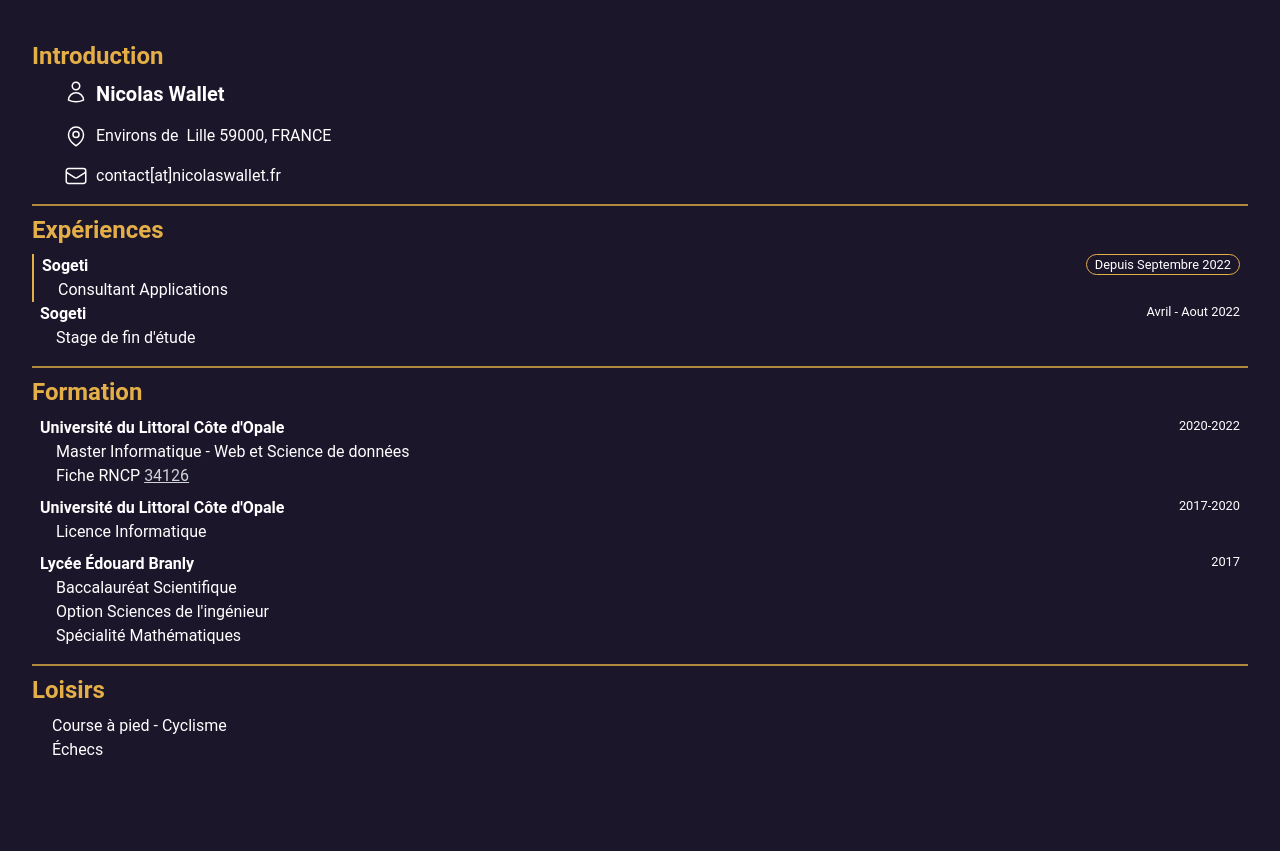
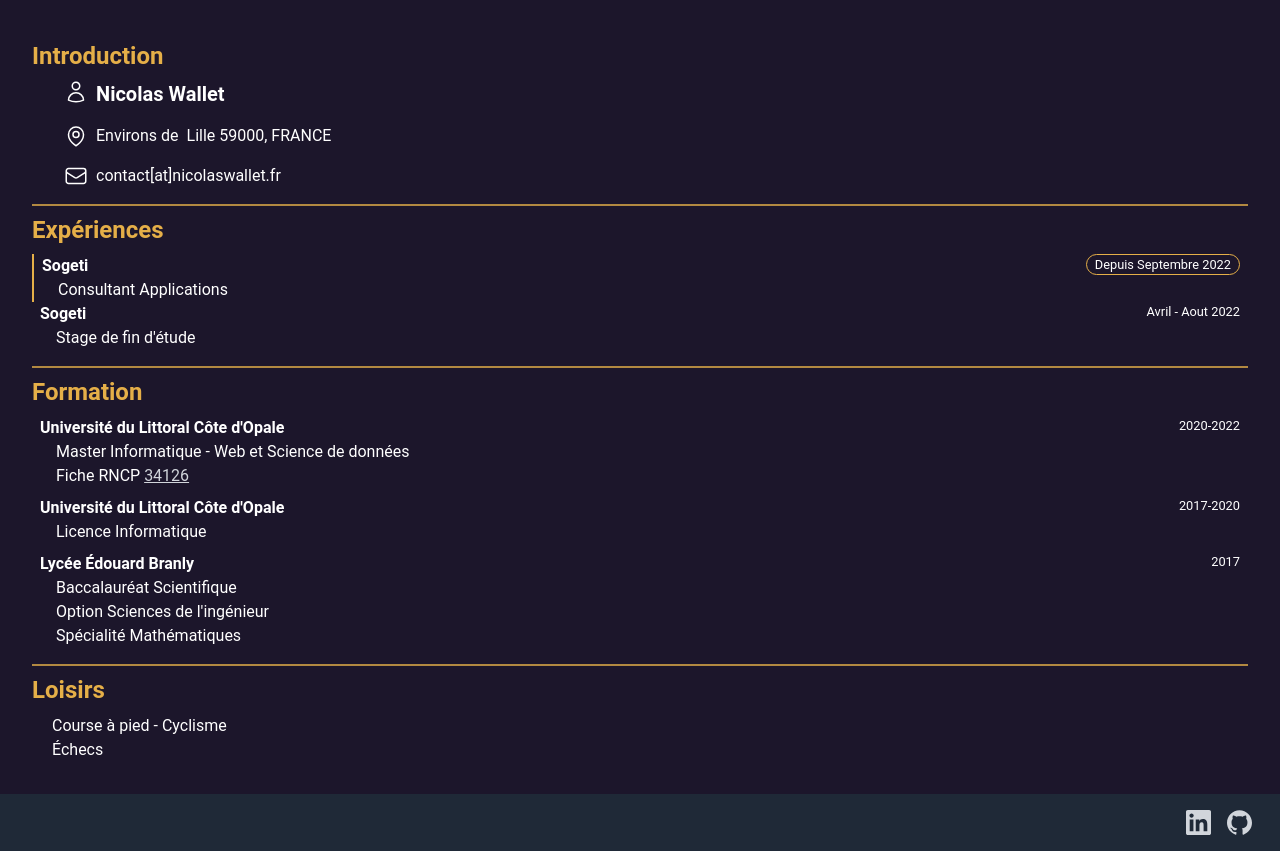
Before and after one commit to Deuzwood/nicolaswallet, an Angular app: page / in a window 1280 px wide. Before the commit the page ends 800 px from the top, so only its background shows below. Built offline with nearby package versions, Linux system fonts and the light colour scheme.

Commit message:
Add footer

```diff
--- a/src/app/app.component.html
+++ b/src/app/app.component.html
@@ -1,5 +1,6 @@
+<div class="flex-1 text-white">
   <div
-  class="text-white container mx-auto p-8 flex flex-col divide-y-2 divide-primary gap-4 divide-opacity-75">
+    class="container mx-auto p-8 flex flex-col divide-y-2 divide-primary gap-4 divide-opacity-75">
     <div>
       <h2 class="text-2xl py-2 font-semibold">Introduction</h2>
       <div class="ml-8 flex flex-col gap-y-4">
@@ -84,3 +85,29 @@
       </div>
     </div>
   </div>
+</div>
+
+<div class="flex bg-gray-800 p-4 w-full">
+  <div class="container">
+    <div class="flex gap-4 justify-end mr-3">
+      <a href="https://www.linkedin.com/in/nicolas-wallet/" target="_blank"
+        title="LinkedIn - Nicolas Wallet - nouvelle fenêtre">
+        <svg class="fill-gray-300" width="25px" role="img" viewBox="0 0 24 24"
+          xmlns="http://www.w3.org/2000/svg">
+          <path
+            d="M20.447 20.452h-3.554v-5.569c0-1.328-.027-3.037-1.852-3.037-1.853 0-2.136 1.445-2.136 2.939v5.667H9.351V9h3.414v1.561h.046c.477-.9 1.637-1.85 3.37-1.85 3.601 0 4.267 2.37 4.267 5.455v6.286zM5.337 7.433c-1.144 0-2.063-.926-2.063-2.065 0-1.138.92-2.063 2.063-2.063 1.14 0 2.064.925 2.064 2.063 0 1.139-.925 2.065-2.064 2.065zm1.782 13.019H3.555V9h3.564v11.452zM22.225 0H1.771C.792 0 0 .774 0 1.729v20.542C0 23.227.792 24 1.771 24h20.451C23.2 24 24 23.227 24 22.271V1.729C24 .774 23.2 0 22.222 0h.003z">
+          </path>
+        </svg>
+      </a>
+      <a href="https://github.com/Deuzwood" target="_blank"
+        title="GitHub - Nicolas Wallet - nouvelle fenêtre">
+        <svg class="fill-gray-300" width="25px" role="img" viewBox="0 0 24 24"
+          xmlns="http://www.w3.org/2000/svg">
+          <path
+            d="M12 .297c-6.63 0-12 5.373-12 12 0 5.303 3.438 9.8 8.205 11.385.6.113.82-.258.82-.577 0-.285-.01-1.04-.015-2.04-3.338.724-4.042-1.61-4.042-1.61C4.422 18.07 3.633 17.7 3.633 17.7c-1.087-.744.084-.729.084-.729 1.205.084 1.838 1.236 1.838 1.236 1.07 1.835 2.809 1.305 3.495.998.108-.776.417-1.305.76-1.605-2.665-.3-5.466-1.332-5.466-5.93 0-1.31.465-2.38 1.235-3.22-.135-.303-.54-1.523.105-3.176 0 0 1.005-.322 3.3 1.23.96-.267 1.98-.399 3-.405 1.02.006 2.04.138 3 .405 2.28-1.552 3.285-1.23 3.285-1.23.645 1.653.24 2.873.12 3.176.765.84 1.23 1.91 1.23 3.22 0 4.61-2.805 5.625-5.475 5.92.42.36.81 1.096.81 2.22 0 1.606-.015 2.896-.015 3.286 0 .315.21.69.825.57C20.565 22.092 24 17.592 24 12.297c0-6.627-5.373-12-12-12">
+          </path>
+        </svg>
+      </a>
+    </div>
+  </div>
+</div>
--- a/src/index.html
+++ b/src/index.html
@@ -9,13 +9,14 @@
   <meta name="author" content="Nicolas Wallet">
   <meta name="keywords"
     content="Nicolas Wallet, angular, tailwindcss, javascript, typescript, html, css, web, developpeur, fullstack, full stack, lille, lille 59000, france">
-  <meta name="description" content="Nicolas Wallet, développeur full stack">
+  <meta name="description"
+    content="Nicolas Wallet, développeur full stack, consultant applications">
   <meta name="viewport" content="width=device-width, initial-scale=1">
   <link rel="icon" type="image/x-icon" href="favicon.ico">
 </head>
 
 <body>
-  <app-root></app-root>
+  <app-root class="flex flex-col min-h-screen"></app-root>
 </body>
 
 </html>
--- a/src/styles.scss
+++ b/src/styles.scss
@@ -6,7 +6,7 @@
   html, body {
     font-family: 'Roboto', sans-serif;
     @apply bg-secondary;
-    @apply h-full;
+    @apply min-h-screen;
   }
 
   h1, h2, h3, h4, h5, h6 {
```
Lines whose indentation alone changed are shown as unchanged.
